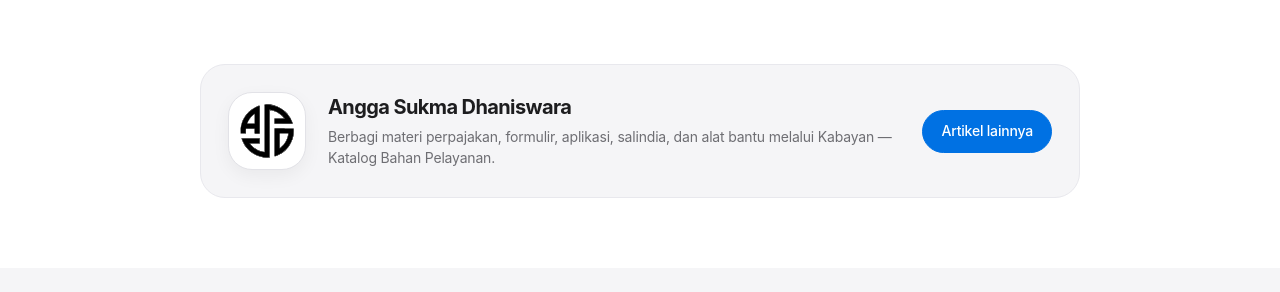
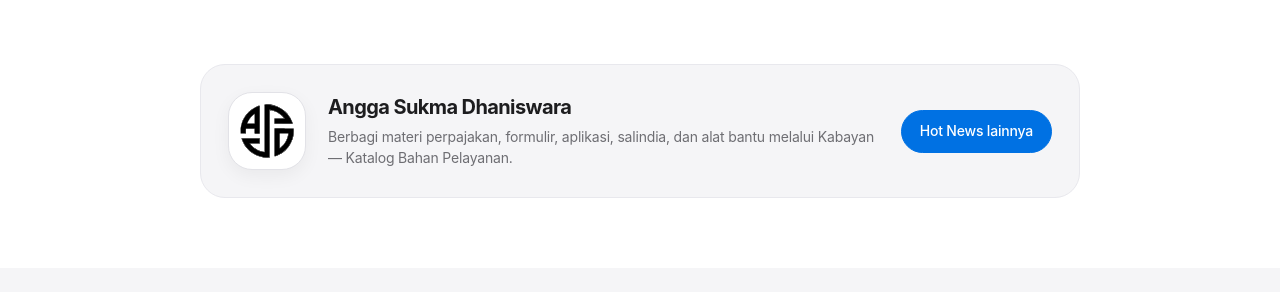
Before and after one commit to dhaniswara86/dhaniswara86.github.io, a Jekyll site: the page built from _posts/2026-08-05-penundaan-pph22-marketplace.md, in a window 1280 px wide and 900 px high, scrolled down 4505 px. Shown: the part 481-773 px from the top of the window. Built offline with Jekyll 4.4.1, drawn with Linux system fonts in a browser that asks for light colours.

Commit message:
Update link and text for shared author button

```diff
--- a/_layouts/hotnews-editorial.html
+++ b/_layouts/hotnews-editorial.html
@@ -971,9 +971,9 @@
 
       <a
         class="shared-author-button"
-        href="{{ '/artikel.html' | relative_url }}"
+        href="{{ '/hotnews.html' | relative_url }}"
       >
-        Artikel lainnya
+        Hot News lainnya
       </a>
     </div>
   </section>
```
